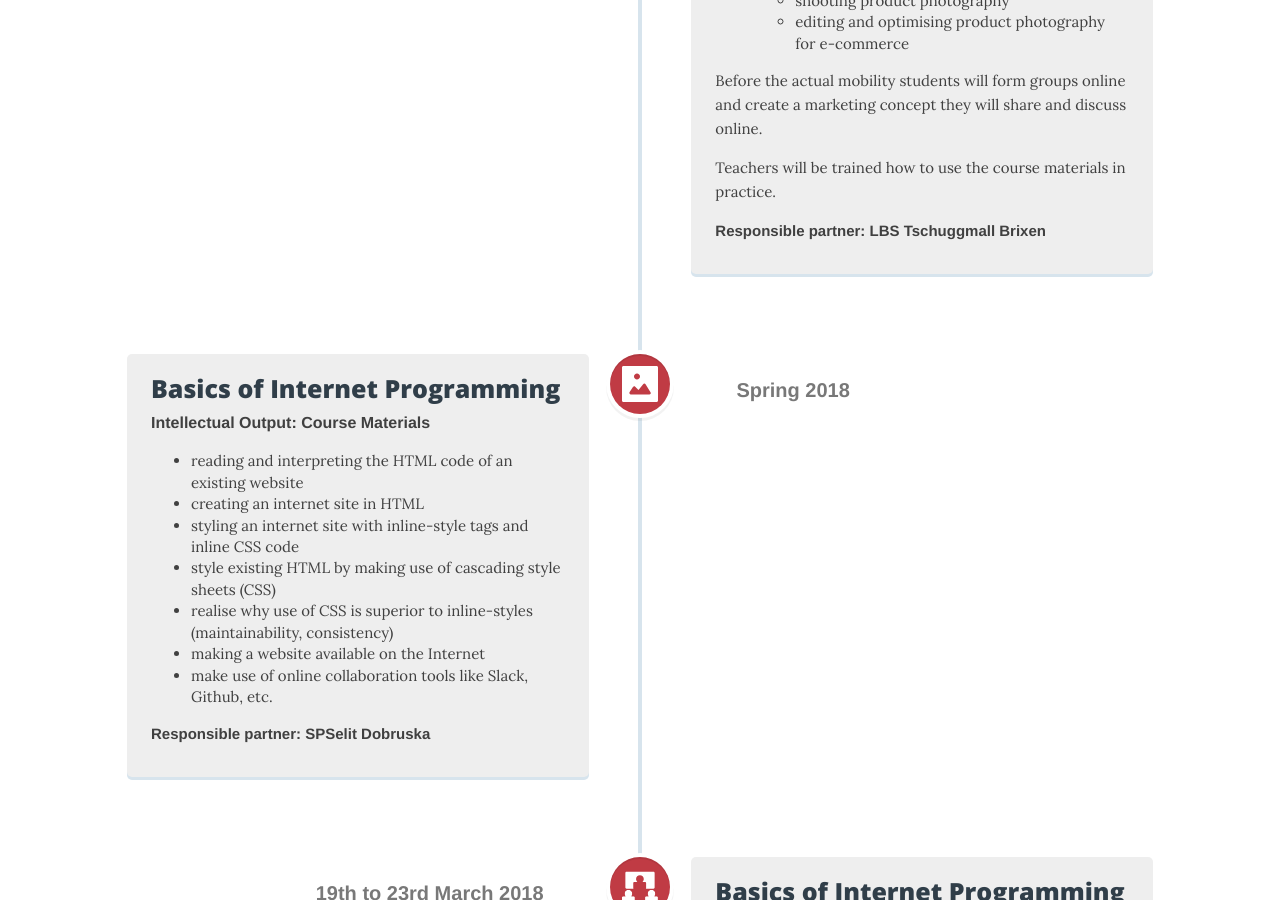
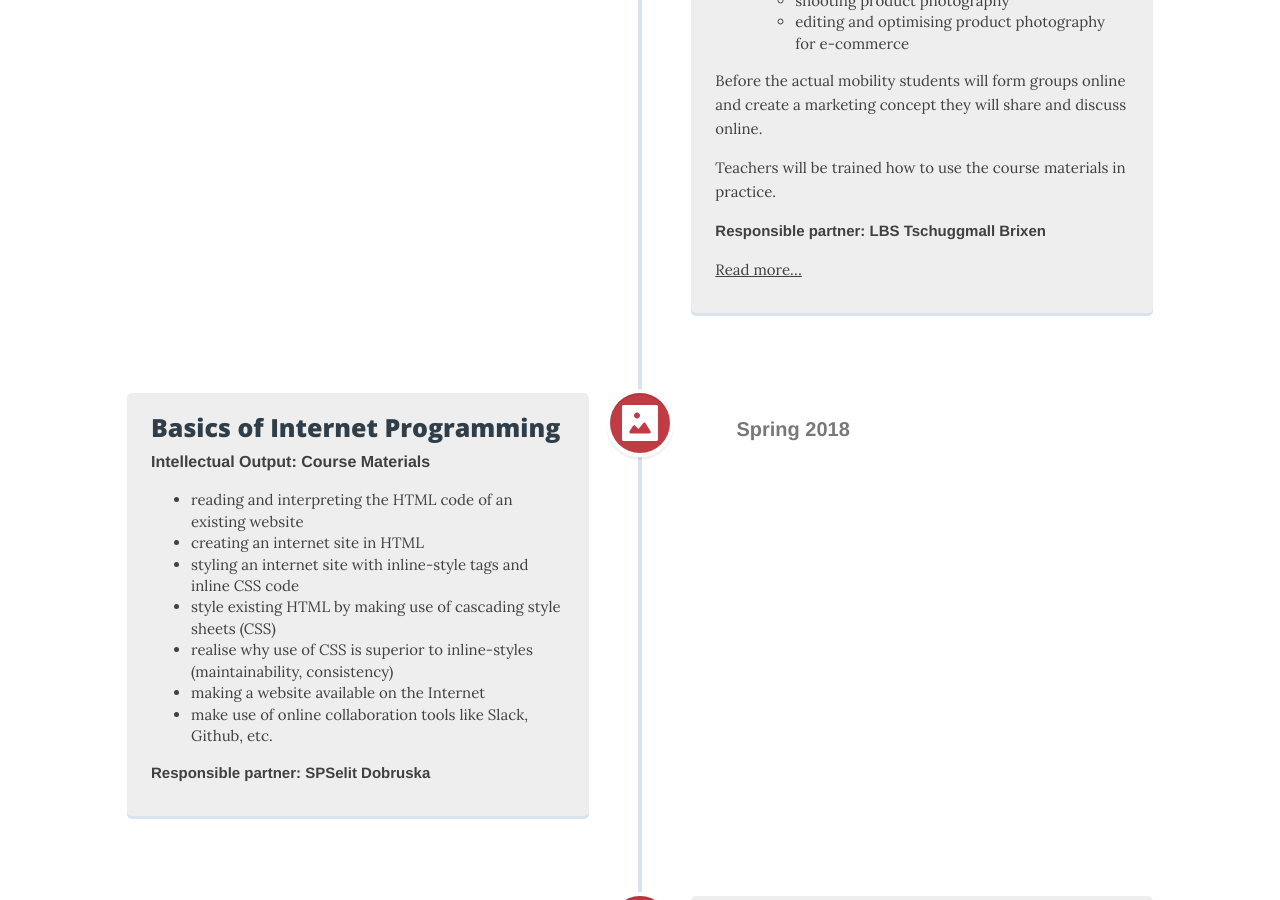
Before and after one commit to fitforecommerce/fitforecommerce.github.io, a Jekyll site: the page built from activities.html, in a window 1280 px wide and 900 px high, scrolled down 3748 px. Built offline with Jekyll 4.4.1, drawn with Linux system fonts in a browser that asks for light colours; nearby versions of some CDN libraries; comment, search, counter and statistics services are not loaded.

Commit message:
Update activities.html

```diff
--- a/activities.html
+++ b/activities.html
@@ -192,6 +192,7 @@ header-img: "img/activities.jpg"
 			</p>
 			<p class="responsibility">Responsible partner: LBS Tschuggmall Brixen</p>
 			<span class="cd-date">9th to 13th October 2017</span>
+			<p><a href="/2017/10/02/brixen-agenda-online/">Read more&hellip;</a></p>
 		</div> <!-- cd-timeline-content -->
 	</div> <!-- cd-timeline-block -->
 
```
